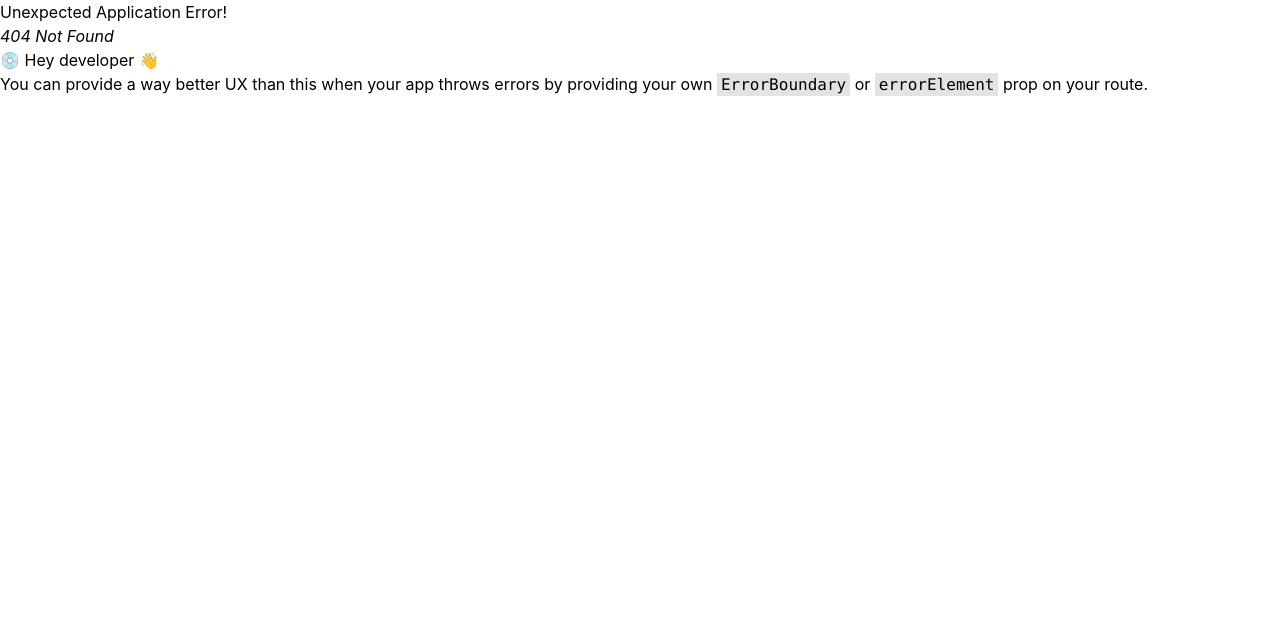
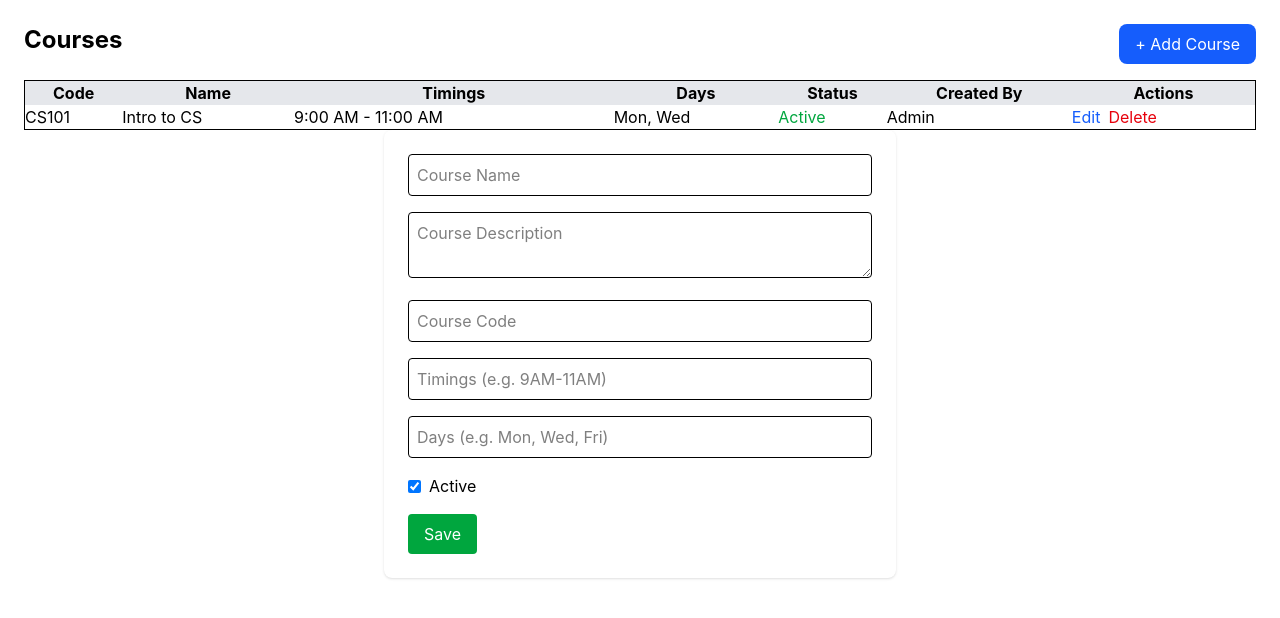
Before and after one commit to MuhammadShan-Log/BQ-Quiz-Frontend, a React (Vite) app: page /courseList in a window 1280 px wide. Before the commit this address had no page. Shown: the top 618 px of the page. Built offline with nearby package versions, Linux system fonts and the light colour scheme.

Commit message:
working on teacher dashboard

```diff
--- a/src/App.jsx
+++ b/src/App.jsx
@@ -8,26 +8,7 @@ function App() {
 
   return (
     <>
-      <div>
-        <a href="https://vite.dev" target="_blank">
-          <img src={viteLogo} className="logo" alt="Vite logo" />
-        </a>
-        <a href="https://react.dev" target="_blank">
-          <img src={reactLogo} className="logo react" alt="React logo" />
-        </a>
-      </div>
-      <h1>Vite + React</h1>
-      <div className="card">
-        <button onClick={() => setCount((count) => count + 1)}>
-          count is {count}
-        </button>
-        <p>
-          Edit <code>src/App.jsx</code> and save to test HMR
-        </p>
-      </div>
-      <p className="read-the-docs">
-        Click on the Vite and React logos to learn more
-      </p>
+
     </>
   )
 }
--- /dev/null
+++ b/src/components/Sidebar.jsx
@@ -0,0 +1,18 @@
+
+import React from 'react'
+import { NavLink } from 'react-router-dom'
+
+const Sidebar = () => {
+  return (
+    <div className="w-64 h-screen bg-teal-700 text-white flex flex-col">
+      <h1 className="text-2xl font-bold p-4">Teacher Panel</h1>
+      <nav className="flex flex-col gap-2 p-4">
+        <NavLink to="/teacher-dashboard" className="hover:bg-teal-800 p-2 rounded">Dashboard</NavLink>
+        <NavLink to="/courseList" className="hover:bg-teal-800 p-2 rounded">Courses</NavLink>
+        <NavLink to="/profile" className="hover:bg-teal-800 p-2 rounded">Profile</NavLink>
+      </nav>
+    </div>
+  )
+}
+
+export default Sidebar
--- /dev/null
+++ b/src/pages/CourseList.jsx
@@ -0,0 +1,63 @@
+import React from 'react'
+import Sidebar from '../components/sidebar'
+
+const CourseList= () => {
+  return (
+
+    <div className="p-6">
+      <div className="flex justify-between mb-4">
+        <h1 className="text-2xl font-bold">Courses</h1>
+        <button className="bg-blue-600 text-white px-4 py-2 rounded-lg">+ Add Course</button>
+      </div>
+      <table className="w-full border">
+        <thead className="bg-gray-200">
+          <tr>
+            <th>Code</th>
+            <th>Name</th>
+            <th>Timings</th>
+            <th>Days</th>
+            <th>Status</th>
+            <th>Created By</th>
+            <th>Actions</th>
+          </tr>
+        </thead>
+        <tbody>
+          {/* map courses here */}
+          <tr>
+            <td>CS101</td>
+            <td>Intro to CS</td>
+            <td>9:00 AM - 11:00 AM</td>
+            <td>Mon, Wed</td>
+            <td><span className="text-green-600">Active</span></td>
+            <td>Admin</td>
+            <td>
+              <button className="text-blue-600 mr-2">Edit</button>
+              <button className="text-red-600">Delete</button>
+            </td>
+          </tr>
+        </tbody>
+      </table>
+
+      <form className="max-w-lg mx-auto p-6 bg-white rounded-lg shadow space-y-4">
+        <input type="text" placeholder="Course Name" className="w-full border p-2 rounded" />
+        <textarea placeholder="Course Description" className="w-full border p-2 rounded"></textarea>
+        <input type="text" placeholder="Course Code" className="w-full border p-2 rounded" />
+        <input type="text" placeholder="Timings (e.g. 9AM-11AM)" className="w-full border p-2 rounded" />
+        <input type="text" placeholder="Days (e.g. Mon, Wed, Fri)" className="w-full border p-2 rounded" />
+        <label className="flex items-center space-x-2">
+          <input type="checkbox" defaultChecked />
+          <span>Active</span>
+        </label>
+        <button className="bg-green-600 text-white px-4 py-2 rounded">Save</button>
+      </form>
+
+
+
+
+
+    </div>
+
+  )
+}
+
+export default CourseList
--- a/src/pages/Teacherdashboard.jsx
+++ b/src/pages/Teacherdashboard.jsx
@@ -1,8 +1,26 @@
 import React from 'react'
+import Sidebar from '../components/sidebar'
+import { Route, Routes } from 'react-router-dom'
+import CourseList from './CourseList'
+import StudentDashboard from './Studentdashboard'
+
 
 const Teacherdashboard = () => {
   return (
-    <div>teacher-dashboard</div>
+    <div>
+
+      <div className="content">
+      <Sidebar/>
+      <div>
+        <Routes>
+          <Route path="/dashboard/profile" element={<Teacherdashboard/>} />
+          <Route path="/dashboard/courses" element={<CourseList />} />
+          <Route path="/dashboard/students" element={<StudentDashboard />} />
+        </Routes>
+        </div>
+      </div>
+
+    </div>
   )
 }
 
--- a/src/pages/signup.jsx
+++ b/src/pages/signup.jsx
@@ -18,6 +18,8 @@ const Signup = () => {
   const [message, setMessage] = useState("");
   const [loading, setLoading] = useState(false);
 
+  const navigate = useNavigate();
+
   const handleChange = (e) => {
     const { name, value, files } = e.target;
     setFormData({
@@ -25,7 +27,6 @@ const Signup = () => {
       [name]: files ? files[0] : value,
     });
   };
-  const navigate = useNavigate();
 
   const handleSubmit = async (e) => {
     e.preventDefault();
@@ -33,11 +34,14 @@ const Signup = () => {
     setMessage("");
 
     try {
+      let res;
+
       if (isLogin) {
-        const res = await axios.post("http://localhost:5000/auth/login", {
+        res = await axios.post("http://localhost:5000/auth/login", {
           email: formData.email,
           password: formData.password,
         });
+
         localStorage.setItem("token", res.data.token);
         localStorage.setItem("user", JSON.stringify(res.data.user));
         setMessage("Login successful!");
@@ -48,10 +52,10 @@ const Signup = () => {
           navigate("/student-dashboard");
         }
 
-
       } else {
+        // ------------------- SIGNUP -------------------
         if (formData.password !== formData.confirmPassword) {
-          setMessage("invalid Password");
+          setMessage("Passwords do not match!");
           setLoading(false);
           return;
         }
@@ -74,7 +78,6 @@ const Signup = () => {
           return;
         }
 
-
         const registrationData = {
           name: formData.fullName,
           email: formData.email,
@@ -83,42 +86,38 @@ const Signup = () => {
           role: formData.role.toLowerCase(),
         };
 
+        console.log("Sending data:", registrationData);
+
+        res = await axios.post(
+          "http://localhost:5000/auth/register",
+          registrationData,
+          { headers: { "Content-Type": "application/json" } }
+        );
+
         if (res.status === 201 || res.data.success) {
           setMessage("Registration successful!");
           setTimeout(() => {
-            setIsLogin(true);
+            setIsLogin(true); // switch to login form
           }, 1500);
         } else {
           setMessage(res.data.message || "Registration failed");
         }
 
-        console.log('Sending data:', registrationData); // Debug ke liye
-
-        const res = await axios.post(
-          "http://localhost:5000/auth/register",
-          registrationData,
-          {
-            headers: {
-              "Content-Type": "application/json"
-            },
-          }
-        );
-
         localStorage.setItem("token", res.data.token);
         localStorage.setItem("user", JSON.stringify(res.data.user));
-        setMessage("Registration successful!");
       }
     } catch (err) {
-
-      const errorMessage = err.response?.data?.error ||
+      const errorMessage =
+        err.response?.data?.error ||
         err.response?.data?.message ||
-        `Error ${err.response?.status}: ${err.message}`;
+        `Error ${err.response?.status || ""}: ${err.message}`;
       setMessage(errorMessage);
-
     } finally {
       setLoading(false);
     }
   };
+
+
 
   return (
     <div className="min-h-screen flex items-center justify-center bg-purple-50 p-8">
@@ -157,13 +156,12 @@ const Signup = () => {
                   : 'opacity-0 -translate-y-4 h-0'
                   }`}
               >
-                {/* Profile Picture temporarily disabled */}
-                {/* <input
+                 <input
                   type="file"
                   name="profilePicture"
                   onChange={handleChange}
                   className="w-full text-sm text-gray-700 mb-4"
-                /> */}
+                />
                 <input
                   type="text"
                   name="fullName"
@@ -250,7 +248,7 @@ const Signup = () => {
             <button
               type="submit"
               disabled={loading}
-              className="w-full bg-teal-500 hover:bg-teal-600 text-white py-2 rounded-lg transition-colors duration-200 disabled:opacity-50"
+              className="w-full bg-teal-500 hover:bg-teal-600 cursor-pointer text-white py-2 rounded-lg transition-colors duration-200 disabled:opacity-50"
             >
               {loading
                 ? isLogin
```
Also changed, not shown: src/main.jsx (+6 -1 lines).
